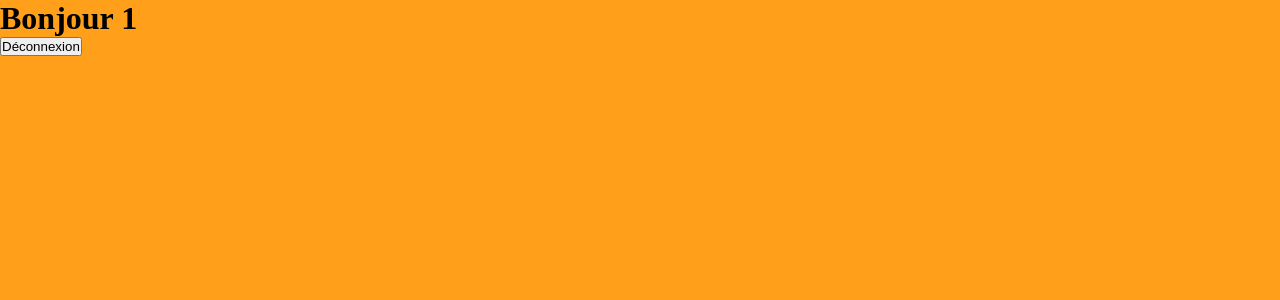
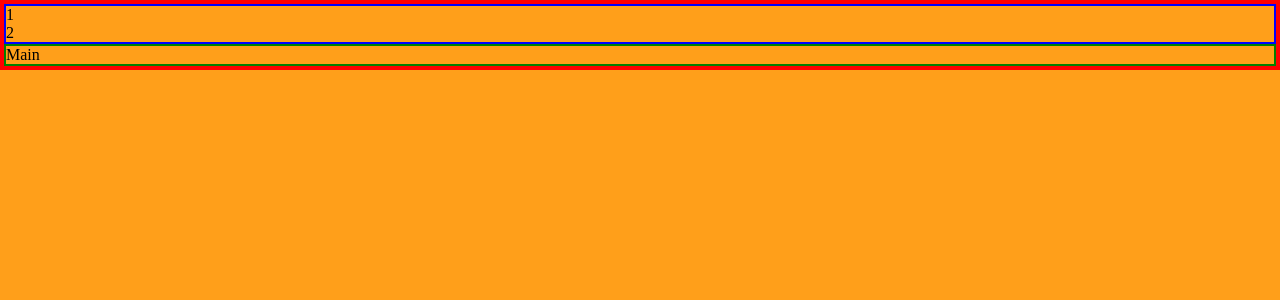
Before and after one commit to Mart95Dev/burger, a React (Create React App) app: page /order/1 in a window 1280 px wide. Shown: the top 300 px of the page. Built offline with nearby package versions, Linux system fonts and the light colour scheme.

Commit message:
✨ F04Bis: ORDER>ORDERPAGE> insert components Navbar and Main. Add Styling background

```diff
--- a/src/components/pages/order/OrderPage.js
+++ b/src/components/pages/order/OrderPage.js
@@ -1,8 +1,8 @@
 import React from "react";
 import { Link, useParams } from "react-router-dom";
 import styled from "styled-components";
-
-// import { theme } from "./../../../theme/index";
+import Navbar from "./Navbar";
+import Main from "./Main";
 
 export default function OrderPage() {
   //state
@@ -12,19 +12,21 @@ export default function OrderPage() {
 
   //affichage
   return (
-    <ContainerStyled>
-      <h1>Bonjour {username}</h1>
-      <Link to="/">
-        <button>Déconnexion</button>
-      </Link>
-    </ContainerStyled>
+    <BackgroundOrderPageStyled>
+      <ContainerStyled>
+        <Navbar />
+        <Main />
+      </ContainerStyled>
+    </BackgroundOrderPageStyled>
   );
 }
 
-const ContainerStyled = styled.div`
-  display: flex;
-  flex-direction: column;
+const BackgroundOrderPageStyled = styled.div`
+  background-color: #ff9f1a;
   height: 100vh;
-  background-color: #ff9f1a;
   overflow: hidden;
 `;
+
+const ContainerStyled = styled.div`
+  border: 4px solid red;
+`;
```
